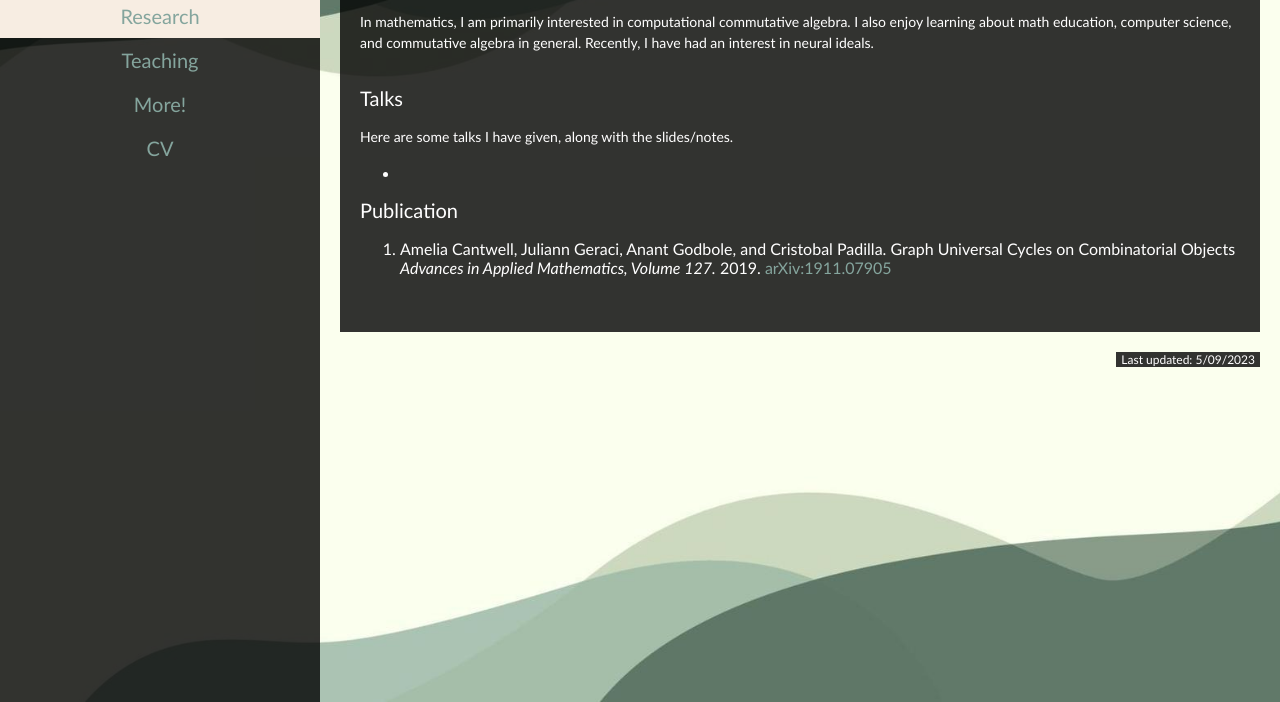
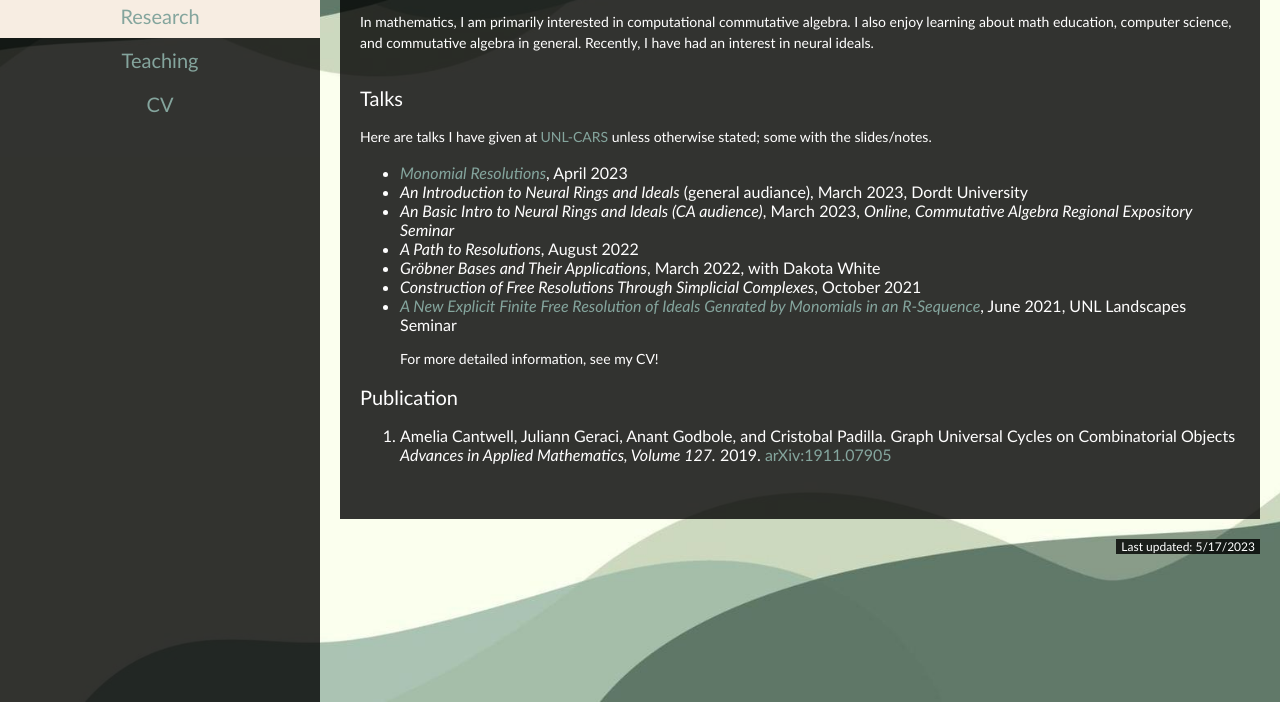
Before and after one commit to julianngeraci/julianngeraci.github.io, a plain HTML site: page research.html in a window 1280 px wide. Shown: the part 98-800 px from the top of the page. Drawn offline with Linux system fonts and the light colour scheme.

Commit message:
update:)

```diff
--- a/research.html
+++ b/research.html
@@ -13,7 +13,6 @@
   <li><a href="index.html">Home</a></li>
   <li><a href="research.html" class="active">Research</a></li>
   <li><a href="teaching.html">Teaching</a></li>
-  <li><a href="more.html">More!</a></li>
   <li><a href="CV.pdf" target="_blank">CV</a></li>
 </ul>
 
@@ -33,13 +32,44 @@ In mathematics, I am primarily interested in computational commutative algebra.
 <h2>Talks</h2>
 
 <p>
-Here are some talks I have given, along with the slides/notes.
+Here are talks I have given at <a
+    href="https://cars-unl.github.io" target="_blank">UNL-CARS</a>
+  unless otherwise stated; some with the slides/notes.
   </p>
   <ul>
   <li>
+ <em> <a
+    href="monomialresolutions.pdf" target="_blank">Monomial Resolutions</a></em>, April 2023
+    </li>
+ <li>
+ <em> An Introduction to Neural Rings and Ideals</em> (general audiance), March 2023,
+ Dordt University
+    </li>
+    <li>
+ <em> An Basic Intro to Neural Rings and Ideals (CA audience)</em>, March 2023,
+<em> Online, Commutative Algebra Regional Expository Seminar</em>
+  </li>
+     <li>
+ <em> A Path to Resolutions</em>, August 2022
+  </li>
 
+    <li>
+ <em> Gr<span>&ouml;</span>bner Bases and Their Applications</em>,
+ March 2022, with Dakota White
+  </li>
 
+     <li>
+ <em> Construction of Free Resolutions Through Simplicial
+ Complexes</em>, October 2021
   </li>
+     <li>
+ <em> <a
+    href="MathLit21.pdf" target="_blank">A New Explicit Finite Free
+    Resolution of Ideals Genrated by Monomials in an R-Sequence</a></em>, June 2021, UNL Landscapes Seminar</a>
+  </li>
+  <p>
+  For more detailed information, see my CV!
+  </p>
   </ul>
 <h2>Publication</h2>
 
@@ -67,7 +97,7 @@ Volume 127.</em> 2019.
 
 <footer>
 <ul>
-<li>Last updated: 5/09/2023</li>
+<li>Last updated: 5/17/2023</li>
 </ul>
 </footer>
 
```
Also changed, not shown: .#index.html (added, +1 -0 lines), index.html (+0 -1 lines), 2 other files.
